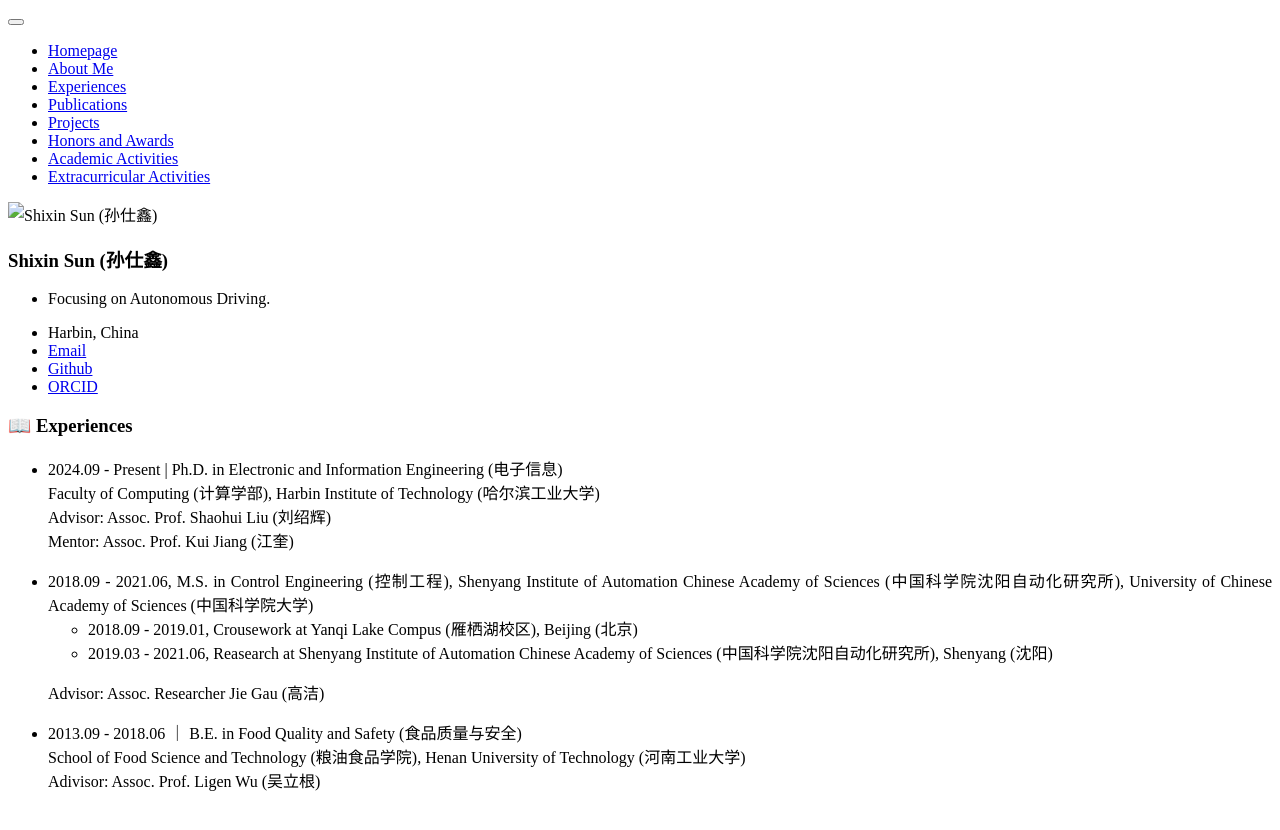
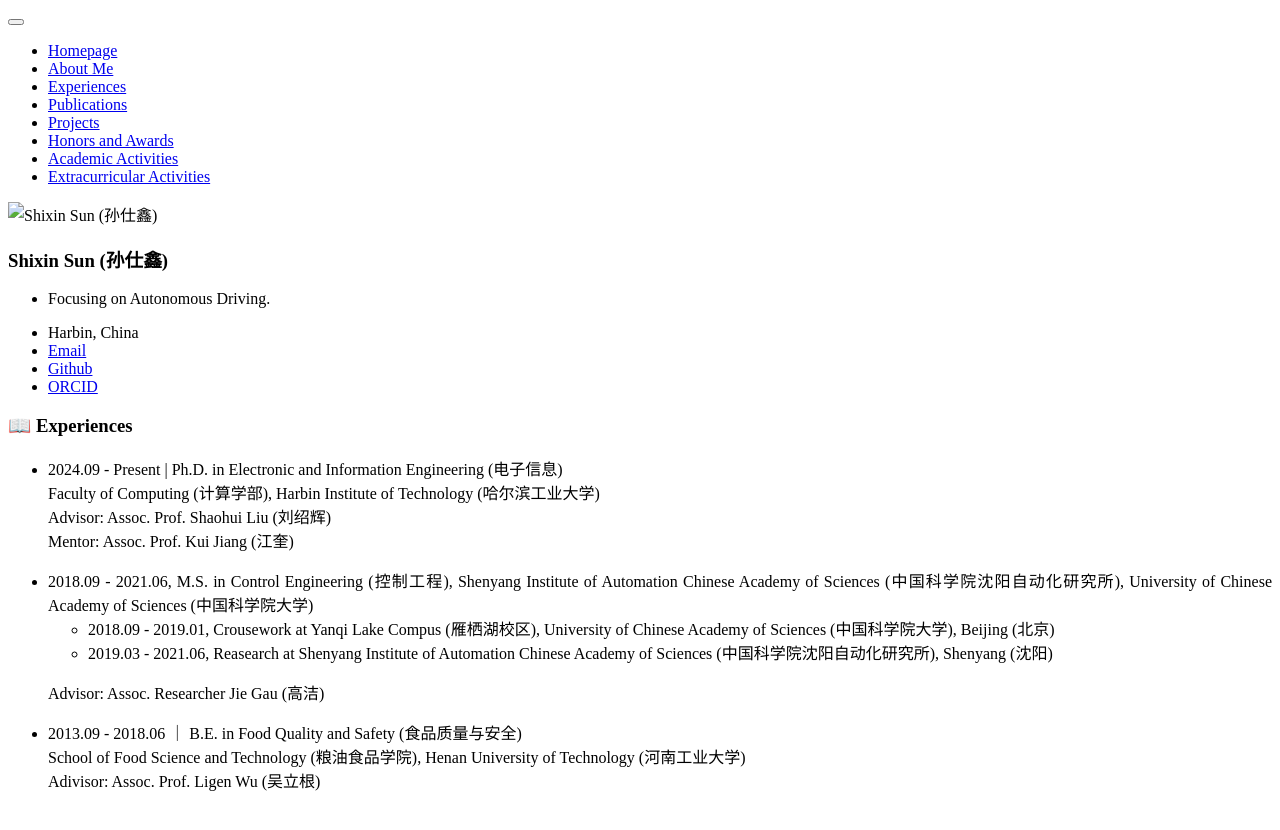
Before and after one commit to ShixinSUN94/shixinsun94.github.io, a Jekyll site: the page built from _pages/includes/2.exp.md, in a window 1280 px wide. Shown: the top 830 px of the page. Built offline with Jekyll 4.4.1, drawn with Linux system fonts in a browser that asks for light colours; our own code applies the rules of GitHub Pages for plain Markdown files.

Commit message:
Update 2.exp.md

```diff
--- a/_pages/includes/2.exp.md
+++ b/_pages/includes/2.exp.md
@@ -6,7 +6,7 @@
   Mentor: Assoc. Prof. Kui Jiang (江奎)
 
 - 2018.09 - 2021.06, M.S. in Control Engineering (控制工程), Shenyang Institute of Automation Chinese Academy of Sciences (中国科学院沈阳自动化研究所), University of Chinese Academy of Sciences (中国科学院大学)
-  - 2018.09 - 2019.01, Crousework at Yanqi Lake Compus (雁栖湖校区), Beijing (北京)
+  - 2018.09 - 2019.01, Crousework at Yanqi Lake Compus (雁栖湖校区), University of Chinese Academy of Sciences (中国科学院大学), Beijing (北京)
   - 2019.03 - 2021.06, Reasearch at Shenyang Institute of Automation Chinese Academy of Sciences (中国科学院沈阳自动化研究所), Shenyang (沈阳)
 
 
```
